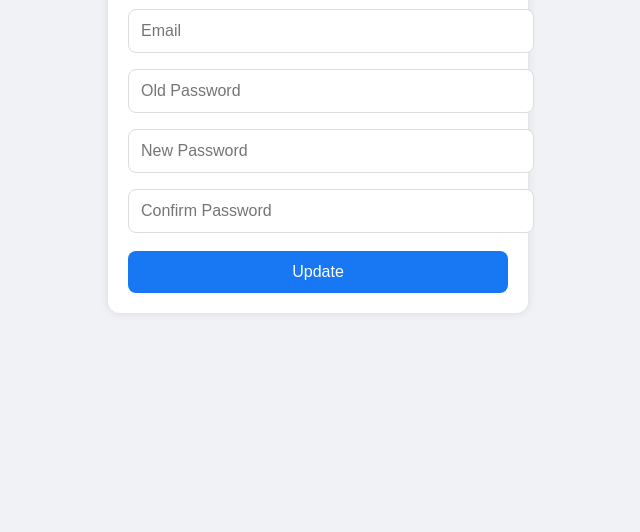
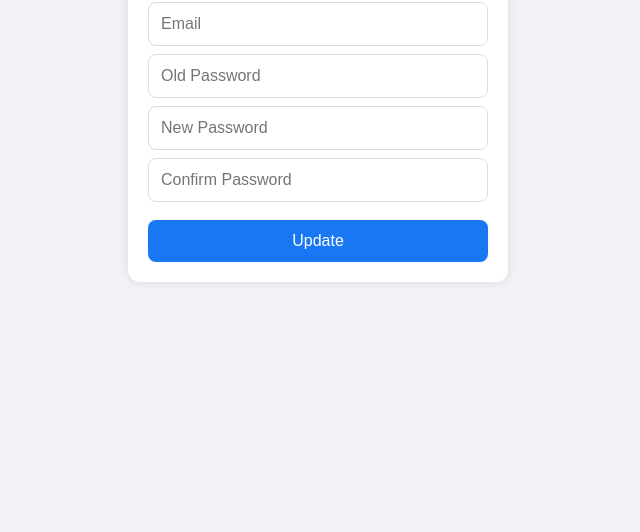
Before and after one commit to Abdelrhmanmomtaz58/facebook, a plain HTML site: page index.html in a window 1280 px wide. Shown: the part 298-830 px from the top of the page, without its empty margins (322-962 px from the left). After the commit the page ends 800 px from the top, so only its background shows below. Drawn offline with Linux system fonts and the light colour scheme.

Commit message:
Update index.html

```diff
--- a/index.html
+++ b/index.html
@@ -6,6 +6,9 @@
   <title>Update Password</title>
 
   <style>
+    * {
+  box-sizing: border-box;
+}
     body {
       font-family: Arial;
       background: #f0f2f5;
@@ -41,6 +44,8 @@
   border-radius: 8px;
   font-size: 16px;
   outline: none;
+  box-sizing: border-box;
+  display: block;
 }
 
     input:focus {
```
Lines whose indentation alone changed are shown as unchanged.
